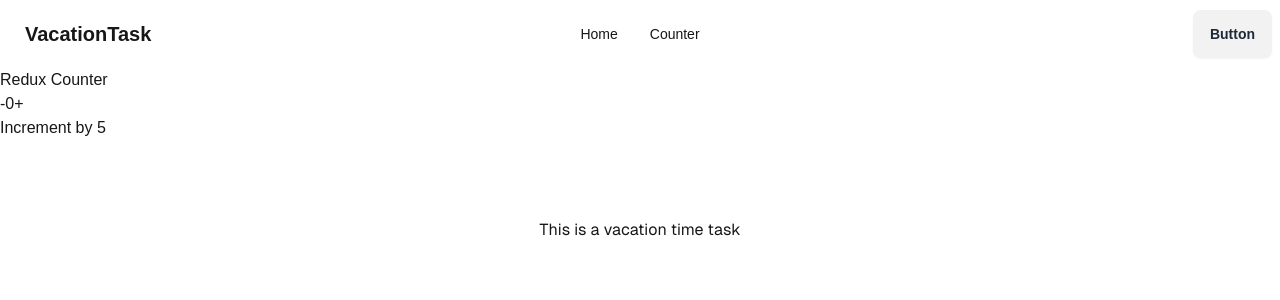
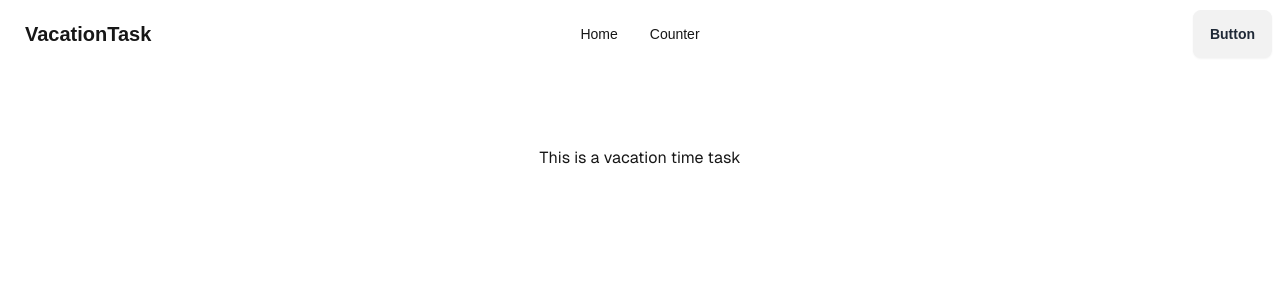
Before and after one commit to hasibhu/vacationTaks, a Next.js app: page / in a window 1280 px wide. Shown: the top 300 px of the page. Built offline with nearby package versions, Linux system fonts and the light colour scheme.

Commit message:
counter has been removed

```diff
--- a/src/app/layout.js
+++ b/src/app/layout.js
@@ -30,7 +30,7 @@ export default function RootLayout({ children }) {
       >
         <ReduxProvider>
           <Navbar></Navbar>
-          <Counter></Counter>
+
           {children}
         </ReduxProvider>
 
```
